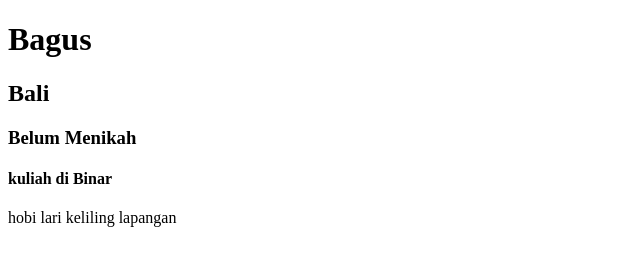
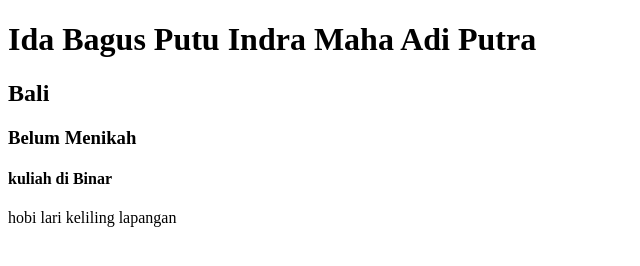
Before and after one commit to indramaha/git-lesson, a plain HTML site: page index.html in a window 1280 px wide. Shown: the whole page, without its empty margins (0-640 px from the left). Drawn offline with Linux system fonts and the light colour scheme.

Commit message:
edit name to full name

```diff
--- a/index.html
+++ b/index.html
@@ -7,7 +7,7 @@
     <title>Document</title>
 </head>
 <body>
-    <h1>Bagus</h1>
+    <h1>Ida Bagus Putu Indra Maha Adi Putra</h1>
     <h2>Bali</h2>
     <h3>Belum Menikah</h3>
     <h4>kuliah di Binar</h4>
```
